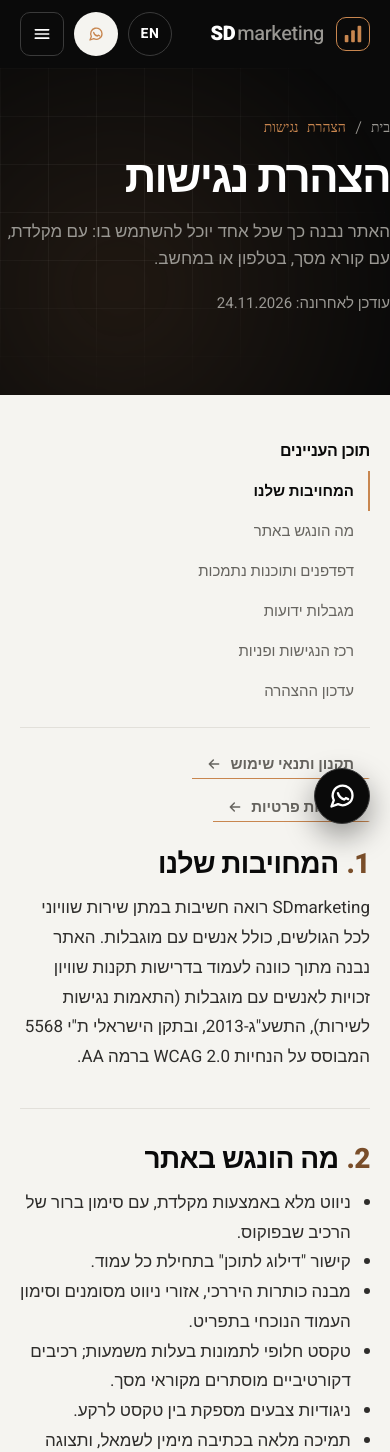
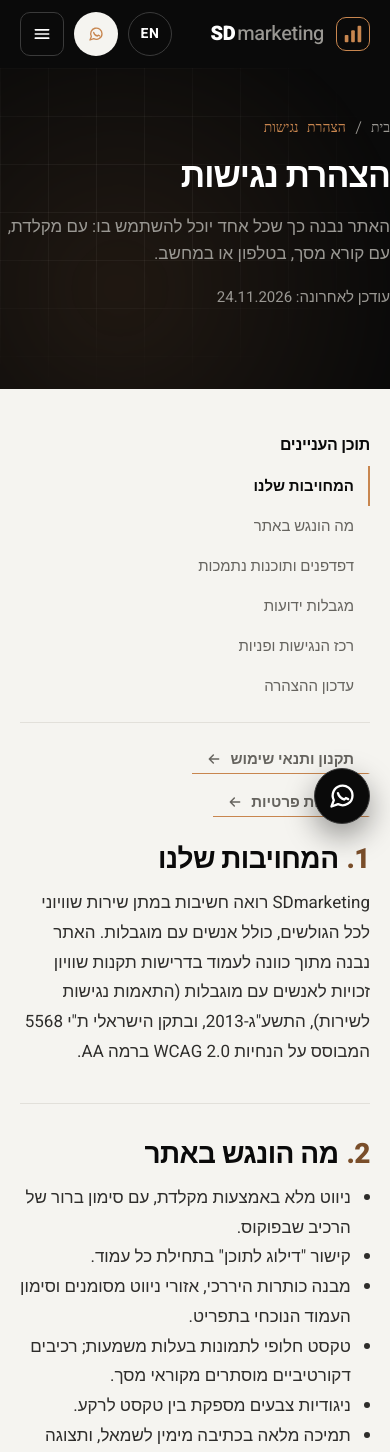
Before and after one commit to shaydadon/sdmarketing, a PHP site: page /accessibility.php in a window 390 px wide. Shown: the top 1452 px of the page. Run offline with PHP 8.4, Linux system fonts and the light colour scheme; some web fonts are replaced.

Commit message:
Page titles: every H1 matches the home page H1 (58px desktop, 34px phones, weight 800).
Co-Authored-By: Claude Opus 5.5 <noreply@anthropic.com>
Claude-Session: https://claude.ai/code/session_014zuAcs1zaquws76TnR3NXN

```diff
--- a/assets/css/style.css
+++ b/assets/css/style.css
@@ -1492,3 +1492,9 @@ footer ul a,.f-bot nav a{display:inline-flex;align-items:center;min-height:44px}
 
 /* Desktop: projects alternate sides (an app card in an even position keeps its media on the start side) */
 @media (min-width:801px){.proj.big.rev.flip{flex-direction:row}}
+
+/* v19: every page title (H1) matches the home page H1: 58px on desktop, 34px on phones, weight 800. */
+.hero h1,.p-hero h1,.p-hero.sm h1,.p-hero.legal h1,.post-hero h1,.about-hero h1,[lang="en"] .about-hero h1{font-size:58px;font-weight:800;line-height:1.06;letter-spacing:-.03em}
+@media (max-width:800px){
+  .hero h1,.p-hero h1,.p-hero.sm h1,.p-hero.legal h1,.post-hero h1,.about-hero h1,[lang="en"] .about-hero h1{font-size:34px;line-height:1.08}
+}
--- a/includes/header.php
+++ b/includes/header.php
@@ -49,7 +49,7 @@ $switch_href = $is_en ? url($translated ? $page_path : '') : url('en/' . ($trans
   <link rel="preconnect" href="https://fonts.googleapis.com">
   <link rel="preconnect" href="https://fonts.gstatic.com" crossorigin>
   <link href="https://fonts.googleapis.com/css2?family=Heebo:wght@400;500;700;800;900&family=IBM+Plex+Sans+Hebrew:wght@400;500;600;700&family=IBM+Plex+Mono:wght@400;500;600&display=swap" rel="stylesheet">
-  <link rel="stylesheet" href="<?= url('assets/css/style.css?v=174') ?>">
+  <link rel="stylesheet" href="<?= url('assets/css/style.css?v=175') ?>">
 </head>
 <body class="page-<?= e($page_id) ?>">
 <?php require __DIR__ . '/icons.php'; ?>
```
